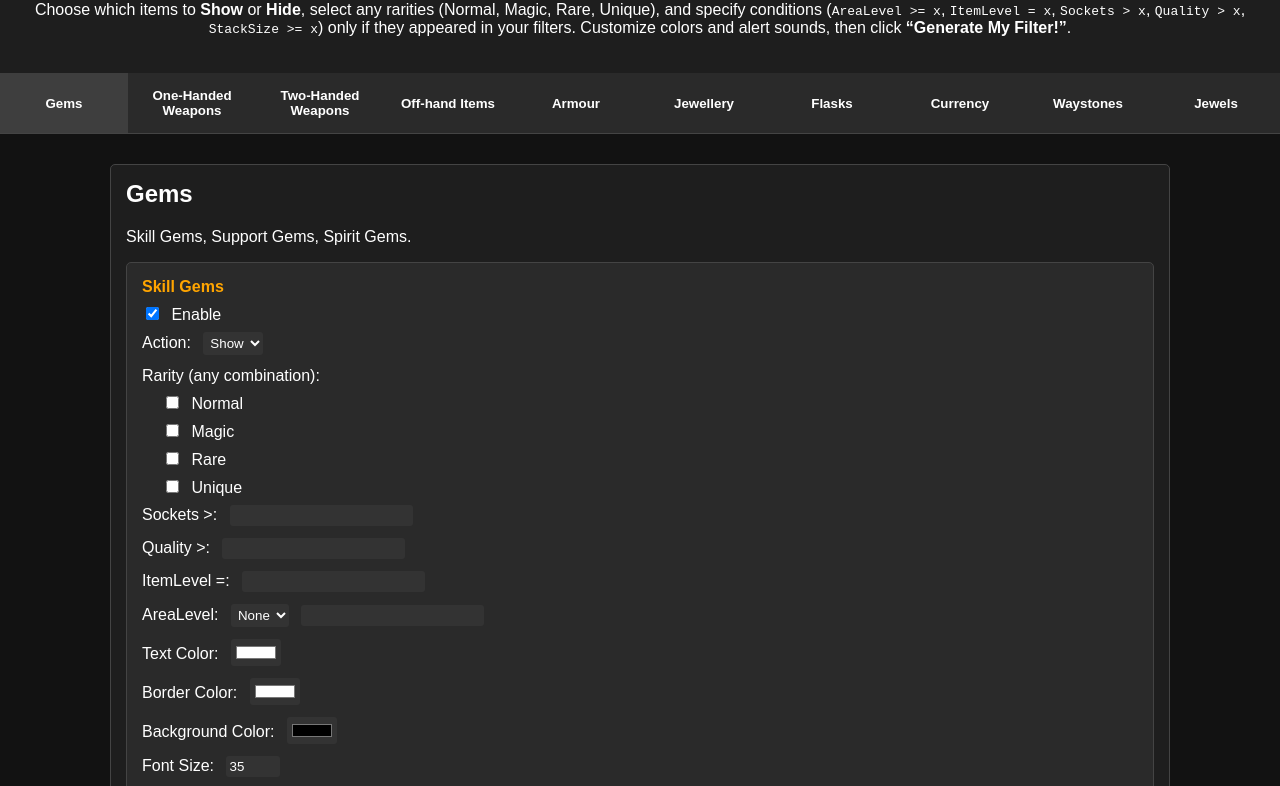
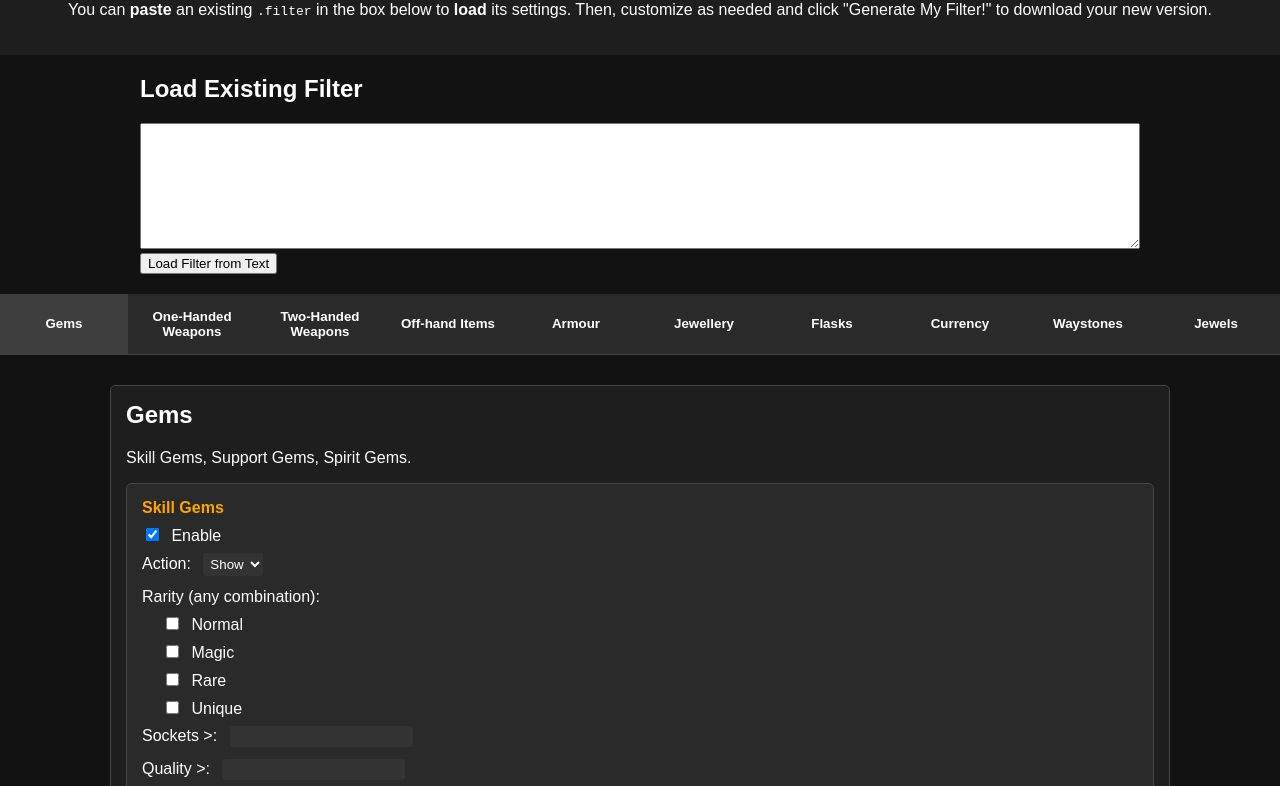
Before and after one commit to zero2herogaming/selffilter-poe2, a plain HTML site: page index.html in a window 1280 px wide. Shown: the part 72-858 px from the top of the page. Drawn offline with Linux system fonts and the light colour scheme.

Commit message:
Update index.html

```diff
--- a/index.html
+++ b/index.html
@@ -3,22 +3,27 @@
 <head>
   <meta charset="UTF-8" />
   <meta name="viewport" content="width=device-width, initial-scale=1.0"/>
-  <title>PoE2 - Streamlined Filter Builder</title>
+  <title>PoE2 - Filter Builder with Load Feature</title>
   <link rel="stylesheet" href="style.css" />
 </head>
 <body>
   <header>
-    <h1>Path of Exile 2 - Streamlined Filter Builder</h1>
+    <h1>Path of Exile 2 - Filter Builder with Load Feature</h1>
     <p>
-      Choose which items to <strong>Show</strong> or <strong>Hide</strong>, select any rarities (Normal, Magic, Rare, Unique),
-      and specify conditions (<code>AreaLevel >= x</code>, <code>ItemLevel = x</code>, <code>Sockets > x</code>,
-      <code>Quality > x</code>, <code>StackSize >= x</code>) only if they appeared in your filters.
-      Customize colors and alert sounds, then click <strong>“Generate My Filter!”</strong>.
+      You can <strong>paste</strong> an existing <code>.filter</code> in the box below
+      to <strong>load</strong> its settings. Then, customize as needed and click
+      "Generate My Filter!" to download your new version.
     </p>
   </header>
 
+  <section id="load-filter-section" style="margin: 20px auto; max-width: 1000px;">
+    <h2>Load Existing Filter</h2>
+    <textarea id="filter-load-text" rows="8" style="width: 100%;"></textarea><br/>
+    <button id="load-filter-button">Load Filter from Text</button>
+  </section>
+
   <nav id="category-tabs">
-    <!-- Tabs for categories, created in script.js -->
+    <!-- Tabs for categories (created in script.js) -->
   </nav>
 
   <main>
@@ -28,7 +33,7 @@
     </form>
 
     <div id="download-section" style="display: none;">
-      <p>Your custom filter is ready! Download below:</p>
+      <p>Your custom filter is ready! Download it below:</p>
       <a id="download-link" href="#" download="my-custom-filter.filter">Download Filter</a>
     </div>
   </main>
```
